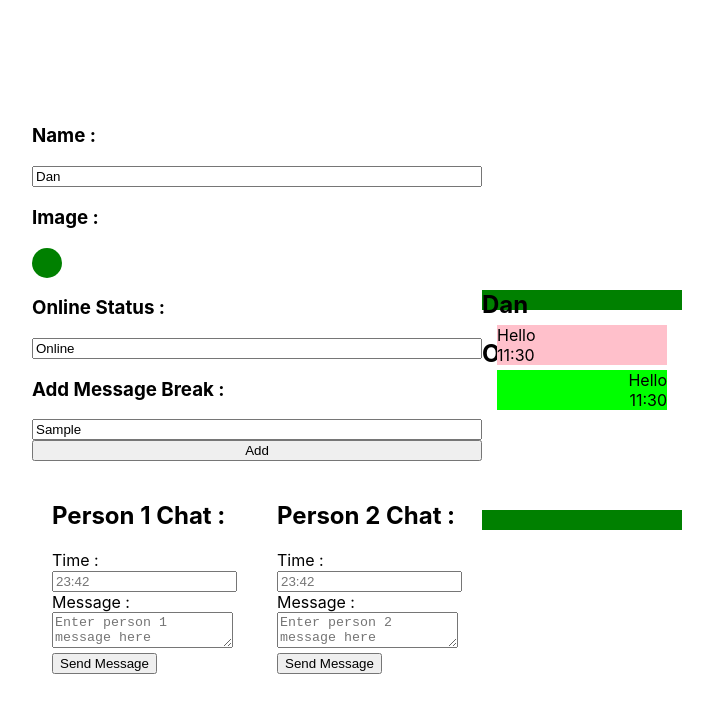
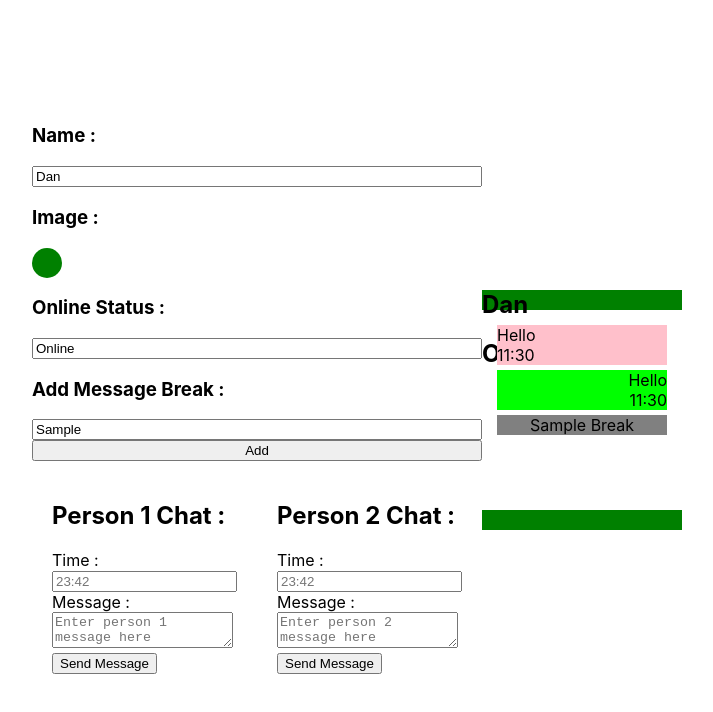
Before and after one commit to HaythemLazaar/social-media-chat-generator, a React (Create React App) app: page / in a window 1280 px wide. Both pictures are taken after typing "Sample" into the empty fields and a click on the button "Add". Shown: the top 712 px of the page, without its empty margins (283-996 px from the left). Built offline with nearby package versions, Linux system fonts and the light colour scheme.

Commit message:
added message break feature

```diff
--- a/src/App.js
+++ b/src/App.js
@@ -10,16 +10,20 @@ import styled from 'styled-components';
 
 
 function App() {
-  let messageBreakValue = ''
   let message1 = {
-    content: 'Hello',
-    time: '11:30 AM',
+    content: '',
+    time: '',
     sendingUser: 1
   }
   let message2 = {
-    content: 'Hello',
-    time: '11:30 AM',
-    sendingUser: 1
+    content: '',
+    time: '',
+    sendingUser: 2
+  }
+  let messageBreak = {
+    content: 'TODAY',
+    time: '',
+    sendingUser: 3
   }
 
   let time = new Date()
@@ -67,8 +71,8 @@ function App() {
           <h3>Online Status :</h3>
           <input type='text' value={details.status} onChange={changeStatus} />
           <h3>Add Message Break :</h3>
-          <input type='text' placeholder='TODAY' onChange={e => messageBreakValue = e.target.value}/>
-          <button >Add</button>
+          <input type='text' placeholder='TODAY' onChange={e => messageBreak.content = e.target.value}/>
+          <button onClick={e => addMessage(e,messageBreak)}>Add</button>
         </ChatSettings>
         <Chat>
           <ChatPerson>
--- a/src/Style/whatsapp.scss
+++ b/src/Style/whatsapp.scss
@@ -17,3 +17,8 @@
     background-color: lime;
     text-align: right;
 }
+
+.user3{
+    background-color: grey;
+    text-align: center;
+}
--- a/src/components/Whatsapp.js
+++ b/src/components/Whatsapp.js
@@ -12,10 +12,17 @@ function Whatsapp(props) {
         <DisplayMessage>
             <ul>
                 {props.messages.map((message, i) => (
-                    <li key={i} className={"user" + message.sendingUser}>
-                        <div>{message.content}</div>
-                        <div>{message.time}</div>
-                    </li>
+                    message.sendingUser == 3 ?
+                        <li key={i} className={"user" + message.sendingUser}>
+                            <div>{message.content} Break</div>
+                        </li> :
+                        <li key={i} className={"user" + message.sendingUser}>
+                            <div>{message.content}</div>
+                            <div>{message.time}</div>
+                        </li>
+
+
+
                 ))}
             </ul>
         </DisplayMessage>
--- a/src/css/whatsapp.css
+++ b/src/css/whatsapp.css
@@ -1 +1 @@
-.whatsapp ul{margin:0;padding:10px}.whatsapp ul>li{list-style-type:none;margin:5px}.user1{background-color:pink}.user2{background-color:lime;text-align:right}
+.whatsapp ul{margin:0;padding:10px}.whatsapp ul>li{list-style-type:none;margin:5px}.user1{background-color:pink}.user2{background-color:lime;text-align:right}.user3{background-color:gray;text-align:center}
```
